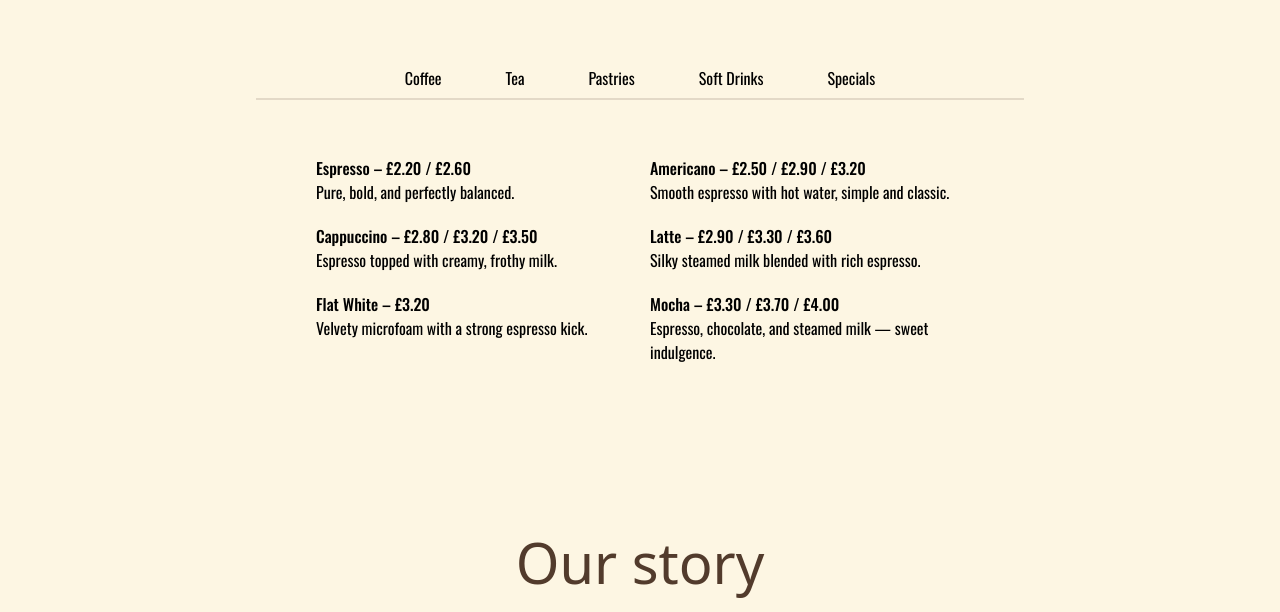
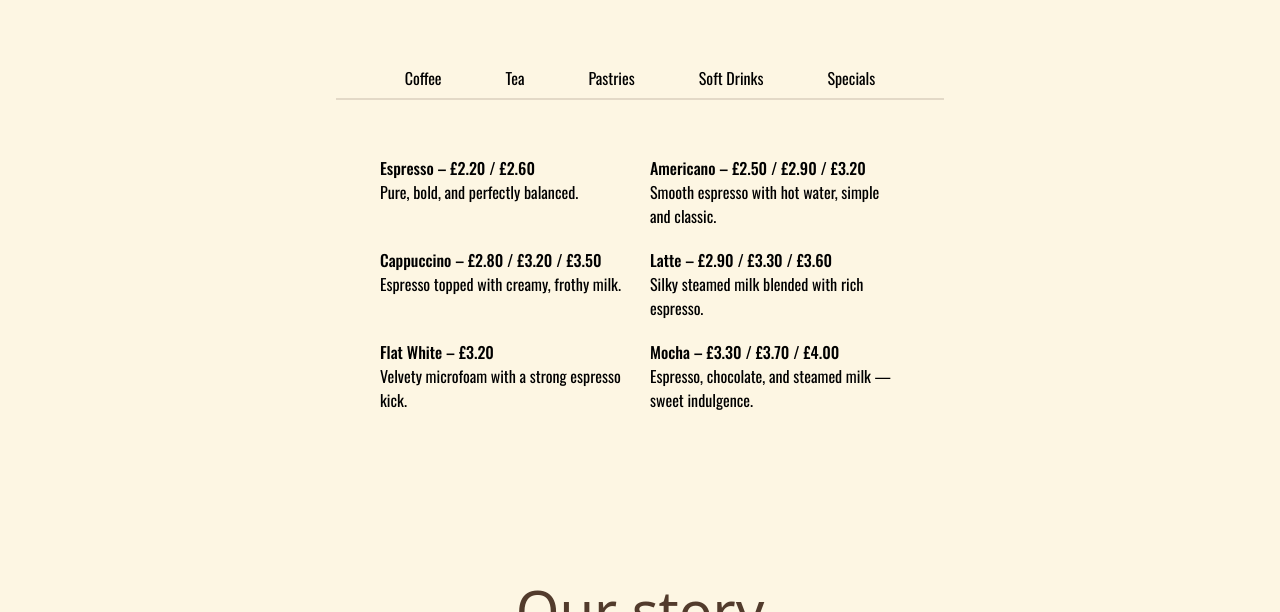
Before and after one commit to cosmonautkc/lagoon-coffee, a website built with Vite: page index.html in a window 1280 px wide. Shown: the part 664-1276 px from the top of the page. Built offline with nearby package versions, Linux system fonts and the light colour scheme; a web font is replaced by a local one.

Commit message:
change max width for menu tabs and sections

```diff
--- a/index.html
+++ b/index.html
@@ -98,7 +98,7 @@
 
     <div class="w-full py-10 my-5 space-y-14">
       <div
-        class="max-w-3xl mx-auto px-15 flex justify-center border-b-2 border-accent/15"
+        class="max-w-[38rem] mx-auto px-15 flex justify-center border-b-2 border-accent/15"
       >
         <div class="flex gap-16 py-2 justify-around items-center">
           <button class="tab-btn active">Coffee</button>
@@ -110,7 +110,9 @@
       </div>
 
       <div class="menu-section" id="coffee-section">
-        <div class="max-w-3xl mx-auto px-15 flex justify-center items-center">
+        <div
+          class="max-w-[40rem] mx-auto px-15 flex justify-center items-center"
+        >
           <ul class="list-none gap-5 grid grid-cols-2 max-md:grid-cols-1">
             <li>
               <h4 class="font-medium">Espresso – £2.20 / £2.60</h4>
```
